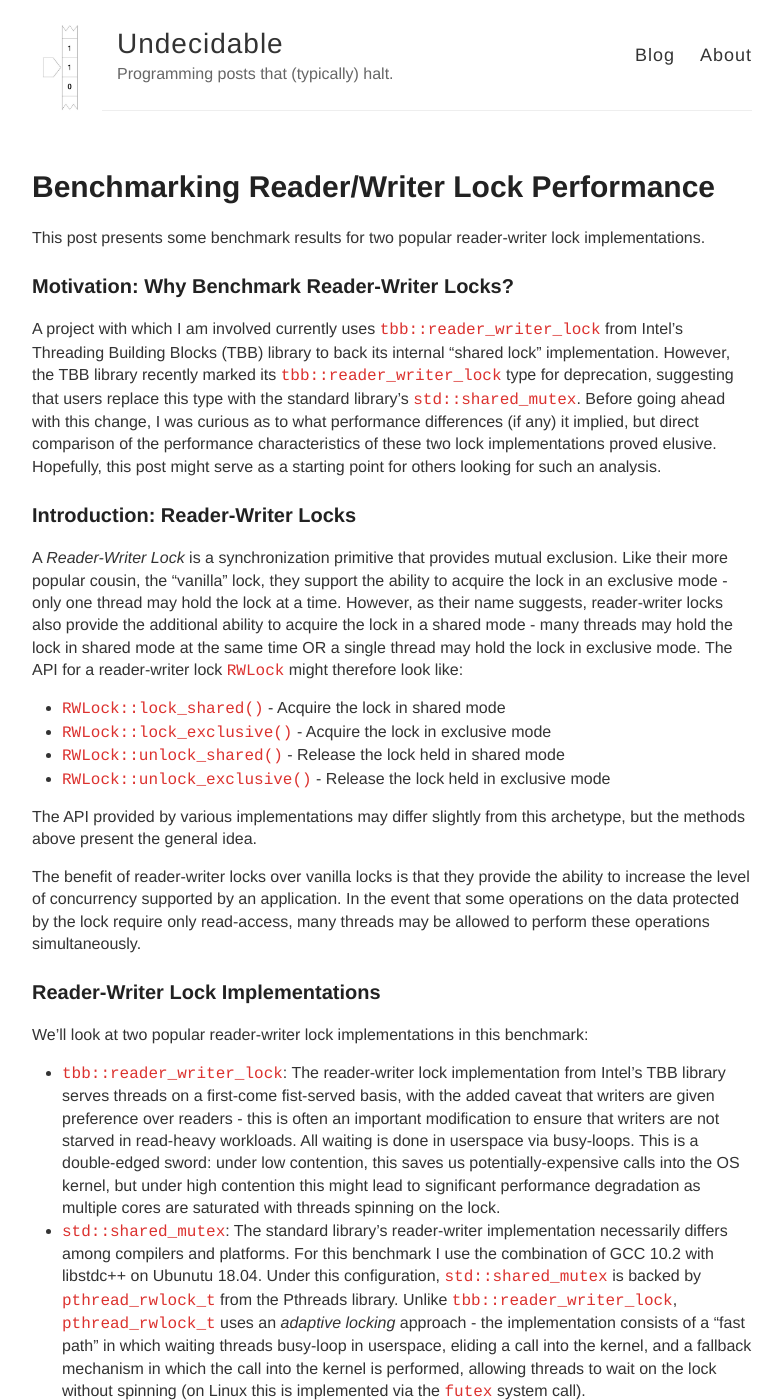
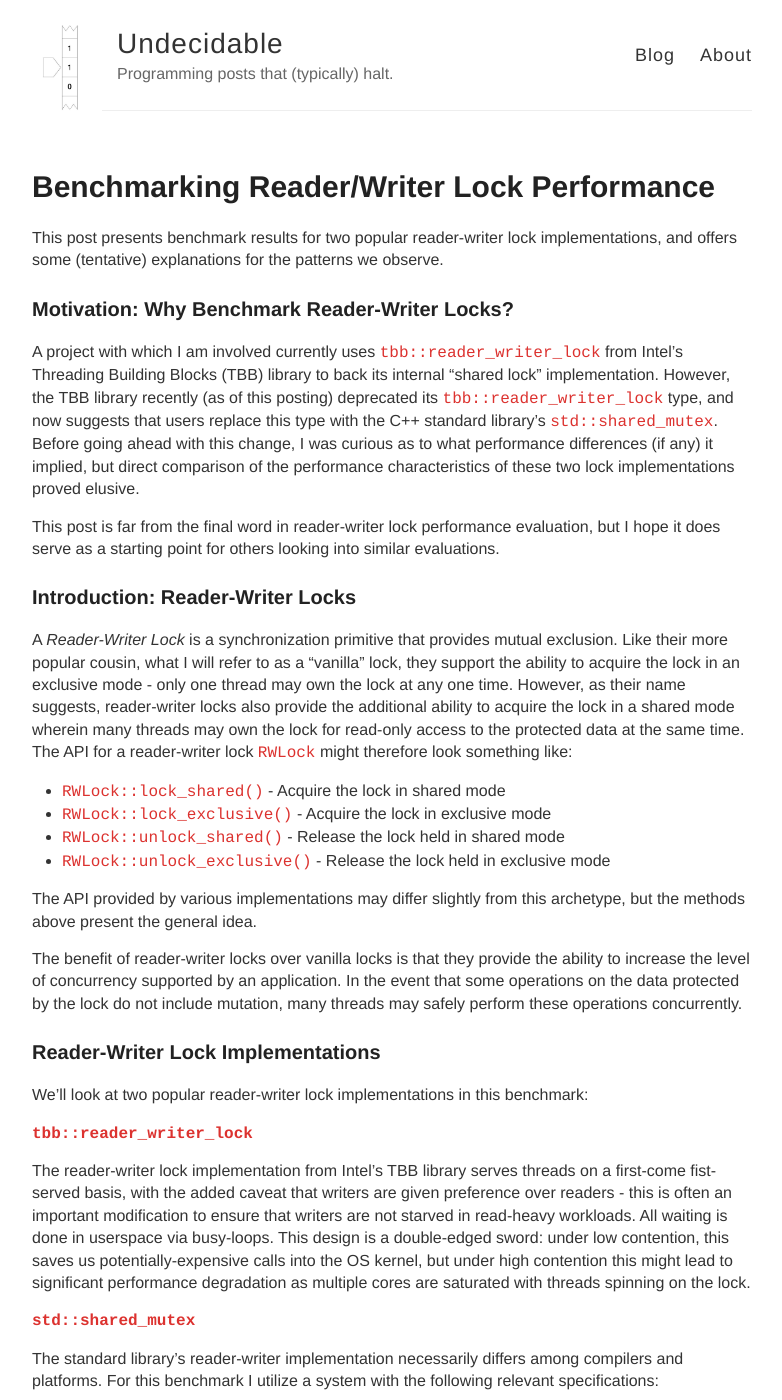
Before and after one commit to turingcompl33t/turingcompl33t.github.io, a Jekyll site: the page built from _posts/2021-1-18-RWLock-Benchmark.md, in a window 1280 px wide and 1400 px high. Shown: the whole window, without its empty margins (248-1030 px from the left). Built offline with Jekyll 4.4.1, drawn with Linux system fonts in a browser that asks for light colours; some of the changed text lies outside the part shown.

Commit message:
rwlock benchmark post complete

```diff
--- a/_posts/2021-1-18-RWLock-Benchmark.md
+++ b/_posts/2021-1-18-RWLock-Benchmark.md
@@ -3,15 +3,17 @@ layout: post
 title: "Benchmarking Reader/Writer Lock Performance"
 ---
 
-This post presents some benchmark results for two popular reader-writer lock implementations.
+This post presents benchmark results for two popular reader-writer lock implementations, and offers some (tentative) explanations for the patterns we observe.
 
 ### Motivation: Why Benchmark Reader-Writer Locks?
 
-A project with which I am involved currently uses `tbb::reader_writer_lock` from Intel's Threading Building Blocks (TBB) library to back its internal "shared lock" implementation. However, the TBB library recently marked its `tbb::reader_writer_lock` type for deprecation, suggesting that users replace this type with the standard library's `std::shared_mutex`. Before going ahead with this change, I was curious as to what performance differences (if any) it implied, but direct comparison of the performance characteristics of these two lock implementations proved elusive. Hopefully, this post might serve as a starting point for others looking for such an analysis.
+A project with which I am involved currently uses `tbb::reader_writer_lock` from Intel's Threading Building Blocks (TBB) library to back its internal "shared lock" implementation. However, the TBB library recently (as of this posting) deprecated its `tbb::reader_writer_lock` type, and now suggests that users replace this type with the C++ standard library's `std::shared_mutex`. Before going ahead with this change, I was curious as to what performance differences (if any) it implied, but direct comparison of the performance characteristics of these two lock implementations proved elusive.
+
+This post is far from the final word in reader-writer lock performance evaluation, but I hope it does serve as a starting point for others looking into similar evaluations.
 
 ### Introduction: Reader-Writer Locks
 
-A _Reader-Writer Lock_ is a synchronization primitive that provides mutual exclusion. Like their more popular cousin, the "vanilla" lock, they support the ability to acquire the lock in an exclusive mode - only one thread may hold the lock at a time. However, as their name suggests, reader-writer locks also provide the additional ability to acquire the lock in a shared mode - many threads may hold the lock in shared mode at the same time OR a single thread may hold the lock in exclusive mode. The API for a reader-writer lock `RWLock` might therefore look like:
+A _Reader-Writer Lock_ is a synchronization primitive that provides mutual exclusion. Like their more popular cousin, what I will refer to as a "vanilla" lock, they support the ability to acquire the lock in an exclusive mode - only one thread may own the lock at any one time. However, as their name suggests, reader-writer locks also provide the additional ability to acquire the lock in a shared mode wherein many threads may own the lock for read-only access to the protected data at the same time. The API for a reader-writer lock `RWLock` might therefore look something like:
 
 - `RWLock::lock_shared()` - Acquire the lock in shared mode
 - `RWLock::lock_exclusive()` - Acquire the lock in exclusive mode
@@ -20,14 +22,25 @@ A _Reader-Writer Lock_ is a synchronization primitive that provides mutual exclu
 
 The API provided by various implementations may differ slightly from this archetype, but the methods above present the general idea.
 
-The benefit of reader-writer locks over vanilla locks is that they provide the ability to increase the level of concurrency supported by an application. In the event that some operations on the data protected by the lock require only read-access, many threads may be allowed to perform these operations simultaneously.
+The benefit of reader-writer locks over vanilla locks is that they provide the ability to increase the level of concurrency supported by an application. In the event that some operations on the data protected by the lock do not include mutation, many threads may safely perform these operations concurrently.
 
 ### Reader-Writer Lock Implementations
 
 We'll look at two popular reader-writer lock implementations in this benchmark:
 
-- `tbb::reader_writer_lock`: The reader-writer lock implementation from Intel's TBB library serves threads on a first-come fist-served basis, with the added caveat that writers are given preference over readers - this is often an important modification to ensure that writers are not starved in read-heavy workloads. All waiting is done in userspace via busy-loops. This is a double-edged sword: under low contention, this saves us potentially-expensive calls into the OS kernel, but under high contention this might lead to significant performance degradation as multiple cores are saturated with threads spinning on the lock.
-- `std::shared_mutex`: The standard library's reader-writer implementation necessarily differs among compilers and platforms. For this benchmark I use the combination of GCC 10.2 with libstdc++ on Ubunutu 18.04. Under this configuration, `std::shared_mutex` is backed by `pthread_rwlock_t` from the Pthreads library. Unlike `tbb::reader_writer_lock`, `pthread_rwlock_t` uses an _adaptive locking_ approach - the implementation consists of a "fast path" in which waiting threads busy-loop in userspace, eliding a call into the kernel, and a fallback mechanism in which the call into the kernel is performed, allowing threads to wait on the lock without spinning (on Linux this is implemented via the `futex` system call).
+**`tbb::reader_writer_lock`**
+
+The reader-writer lock implementation from Intel's TBB library serves threads on a first-come fist-served basis, with the added caveat that writers are given preference over readers - this is often an important modification to ensure that writers are not starved in read-heavy workloads. All waiting is done in userspace via busy-loops. This design is a double-edged sword: under low contention, this saves us potentially-expensive calls into the OS kernel, but under high contention this might lead to significant performance degradation as multiple cores are saturated with threads spinning on the lock.
+
+**`std::shared_mutex`**
+
+The standard library's reader-writer implementation necessarily differs among compilers and platforms. For this benchmark I utilize a system with the following relevant specifications:
+
+  - Compiler: GCC 10.2
+  - Standard Library: `libstdc++`
+  - Operating System: Ubuntu 18.04
+
+Under this configuration, `std::shared_mutex` is backed by `pthread_rwlock_t` from the Pthreads library. Unlike `tbb::reader_writer_lock`, `pthread_rwlock_t` uses an _adaptive locking_ approach - the implementation consists of a "fast path" in which waiting threads busy-loop in userspace, eliding a call into the kernel, and a fallback mechanism in which the call into the kernel is performed, allowing threads to wait on the lock without spinning (on Linux this is implemented via the `futex` system call).
 
 The above descriptions should make it evident that the two reader-writer lock implementations differ considerably. But which implementation performs better, and under what conditions?
 
@@ -46,25 +59,48 @@ For throughput evaluation, we benchmark both lock implementations under two work
 - _read-heavy_ represents a theoretical workload in which 10% of lock requests are for exclusive access and the remaining 90% of requests are for shared access.
 - _equal-load_ represents a theoretical workload in which the number of exclusive and shared locked requests are equivalent.
 
-For each of these workload characteristics, we vary the total number of worker threads running the benchmark (contending on the lock) and measure the total time required for all workers to complete the prescribed number of operations with the lock held. The results are displayed in the plot below.
+For each of these workload characteristics, we vary the total number of worker threads running the benchmark (contending on the lock) and measure the total time required for all workers to complete the prescribed number of operations with the lock held. The results are summarized by the plot below.
 
 ![Throughput Results](http://raw.githubusercontent.com/turingcompl33t/turingcompl33t.github.io/master/images/2021-1-18-RWLock-Benchmark/throughput.png)
 
-We observe a couple interesting trends here. First, as expected, throughout declines (total benchmark duration increases) between ready-heavy and equal-load workloads - this makes sense because we expect to achieve a higher level of concurrency on the read-heavy workload. The other trend that stands out is the shape of the curve for `std::shared_mutex` under the equal-load workload - we see a massive spike in the time required to complete the benchmark between 20-40 worker threads.
+We observe a couple interesting trends here. First, as expected, throughout declines (total benchmark duration increases) between _ready-heavy_ and _equal-load_ workloads - this result is intuitive because we expect to achieve a higher level of concurrency on the _read-heavy_ workload as a larger number of threads are permitted to own the lock concurrently.
+
+The other trend that stands out is the shape of the curve for `std::shared_mutex` under the _equal-load_ workload - we see a massive spike in the time required to complete the benchmark between 20-40 worker threads, diverging significantly from the pattern observed for the _read-heavy_ workload. We'll revisit this anomaly below.
 
 **Latency**
 
-As in the throughput evaluation, we measure latency under both ready-heavy and equal-load workloads. Here, the two workloads are separated into distinct plots because we plot the average reader and writer latency separately, and combining all the data into a single plot becomes unwieldy.
+As in the throughput evaluation, we measure latency under both _read-heavy_ and _equal-load_ workloads. Here, the two workloads are separated into distinct figures because we plot the average latency experienced by reader and writer threads separately, and combining all of these results into a single figure becomes unwieldy.
 
 ![Read-Heavy Latency](http://raw.githubusercontent.com/turingcompl33t/turingcompl33t.github.io/master/images/2021-1-18-RWLock-Benchmark/latency_read_heavy.png)
 
-Here we may be observing the effect of the writer-preference heuristic in `tbb::reader_writer_lock` as the average latency for readers increases sharply as the number of worker threads increases. In contrast, the latency experienced by readers under `std::shared_mutex` is almost completely static, suggesting that `pthread_rwlock_t` does not include similar provisions for preferring requests from writer threads.
+Here, the most noticeable trend is the increase in read-latency in the `tbb::reader_writer_lock` implementation relative to write-latency. What we are likely observing is the effect of the writer-preference heuristic in `tbb::reader_writer_lock` - as the number of worker threads increases, a large proportion of which are readers (90%), a single writer prevents many reader threads from acquiring the lock, and the effect may be amplified as additional writers are added to the benchmark.
+
+In contrast, the latency experienced by readers under `std::shared_mutex` is nearly constant, suggesting that `pthread_rwlock_t` either does not include similar provisions for preferring requests from writer threads, or implements a more advanced policy that bounds this latency.
 
 ![Equal-Load Latency](http://raw.githubusercontent.com/turingcompl33t/turingcompl33t.github.io/master/images/2021-1-18-RWLock-Benchmark/latency_equal_load.png)
 
-As above, we see that the latency of operations on `std::shared_mutex` is significantly lower than the corresponding latency on `tbb::reader_writer_lock`. Furthermore, we observe the same strange performance behavior that we observed in the throughput experiment for `std::shared_mutex` as the latency experienced by writers increases sharply between 20-40 worker threads before descending to a more reasonable level.
+As in the _read-heavy_ workload, we see that the latency of operations on `std::shared_mutex` is significantly lower than the corresponding latency associated with `tbb::reader_writer_lock`. Furthermore, we observe the same strange performance behavior that we observed in the throughput experiment for `std::shared_mutex` as the latency experienced by writers increases sharply between 20-40 worker threads before descending to a more reasonable level. This unexpected performance degradation may be a result of either some heuristic within the implementation of `pthread_rwlock_t` or an artifact of the hardware characteristics of the system on which this benchmark was run - repeating the benchmark on a system with a different hardware profile might clarify this issue.
+
+### Analysis and Conclusions
+
+The overall character of the above results suggests near-universal supremacy of `std::shared_mutex` relative to `tbb::reader_writer_lock`:
+
+- `std::shared_mutex` demonstrates higher throughput in the general case, the obvious exception being for a moderate number of worker threads on _equal-load_ workloads
+- `std::shared_mutex` demonstrates not only lower absolute lock acquisition latency than `tbb::reader_writer_lock` but also a latency that scales much more favorably with increasing contention on the lock
+
+If you're anything like me, you might be surprised by these results. Because `tbb::reader_writer_lock` uses busy-waits to avoid calls into the kernel, I expected it to outperform `std::shared_mutex` on both throughput and latency metrics up through a moderate level of contention. Instead, we observe that for all but the lowest levels of contention, `std::shared_mutex` dominates along both of these dimensions. To what might we attribute these results?
+
+Without the source of `tbb::reader_writer_lock` available for review, the best we can do is speculate. However, I am confident that the issues with spinlocks highlighted by Malte Skarupke in [his popular post on the subject](https://probablydance.com/2019/12/30/measuring-mutexes-spinlocks-and-how-bad-the-linux-scheduler-really-is/) provide at least part of the explanation. In his post, Malte is primarily concerned with the "worst-case" latency for acquire operations on spinlocks, but in the process he (convincingly, in my opinion) demonstrates how busy-loops in userspace can wreak havoc with the OS scheduler and produce surprisingly poor performance. Malte's analysis is specific to the default scheduler implementation in the Linux kernel, and he demonstrates that utilizing different schedulers significantly influences spinlock performance. Because there is little difference between a "vanilla" spinlock and the spinning performed by `tbb::reader_writer_lock`, we may be observing a similar phenomenon in these benchmarks.
+
+Linus Torvalds [responded to Malte's post](https://www.realworldtech.com/forum/?threadid=189711&curpostid=189723) by claiming that the fault lay in the use of spinlocks in the first place, and not any shortcomings of the Linux scheduler. In his rebuttal, Linus suggests that lock implementations that interact with the OS (e.g. adaptive locks like `std::shared_mutex`) are almost always a better choice than spinlocks because they necessarily work _with_ the underlying OS scheduler rather than "confusing" it by appearing to be performing useful work when in reality they are waiting for a lock to be released.
+
+Perhaps it was observations like these that led Intel to deprecate `tbb::reader_writer_lock` in the first place. The library's maintainers may have concluded that the number of instances in which locks implemented via busy-waiting alone are competitive with adaptive locks is so vanishingly small that the type was no longer worthy of inclusion.
+
+In any event, after performing these benchmarks I feel comfortable replacing `tbb::reader_writer_lock` with `std::shared_mutex`, and even feel relatively confident that the overall performance of the application will be improved by this change. Cheers to the team at Intel for making intelligent deprecation decisions.
 
 ### References / Further Reading
 
 - [API Reference: `std::shared_mutex`](https://en.cppreference.com/w/cpp/thread/shared_mutex)
 - [API Reference: `tbb::reader_writer_lock`](https://www.threadingbuildingblocks.org/docs/help/reference/appendices/deprecated_features/considered_for_reworking/reader_writer_lock_cls.html)
+- [Measuring Mutexes, Spinlocks, and How Bad the Linux Scheduler Really Is](https://probablydance.com/2019/12/30/measuring-mutexes-spinlocks-and-how-bad-the-linux-scheduler-really-is/)
+- [No Nuances, Just Buggy Code](https://www.realworldtech.com/forum/?threadid=189711&curpostid=189723)
```
Also changed, not shown: other parts of _posts/2021-1-18-RWLock-Benchmark.md (+1 -1 lines).
